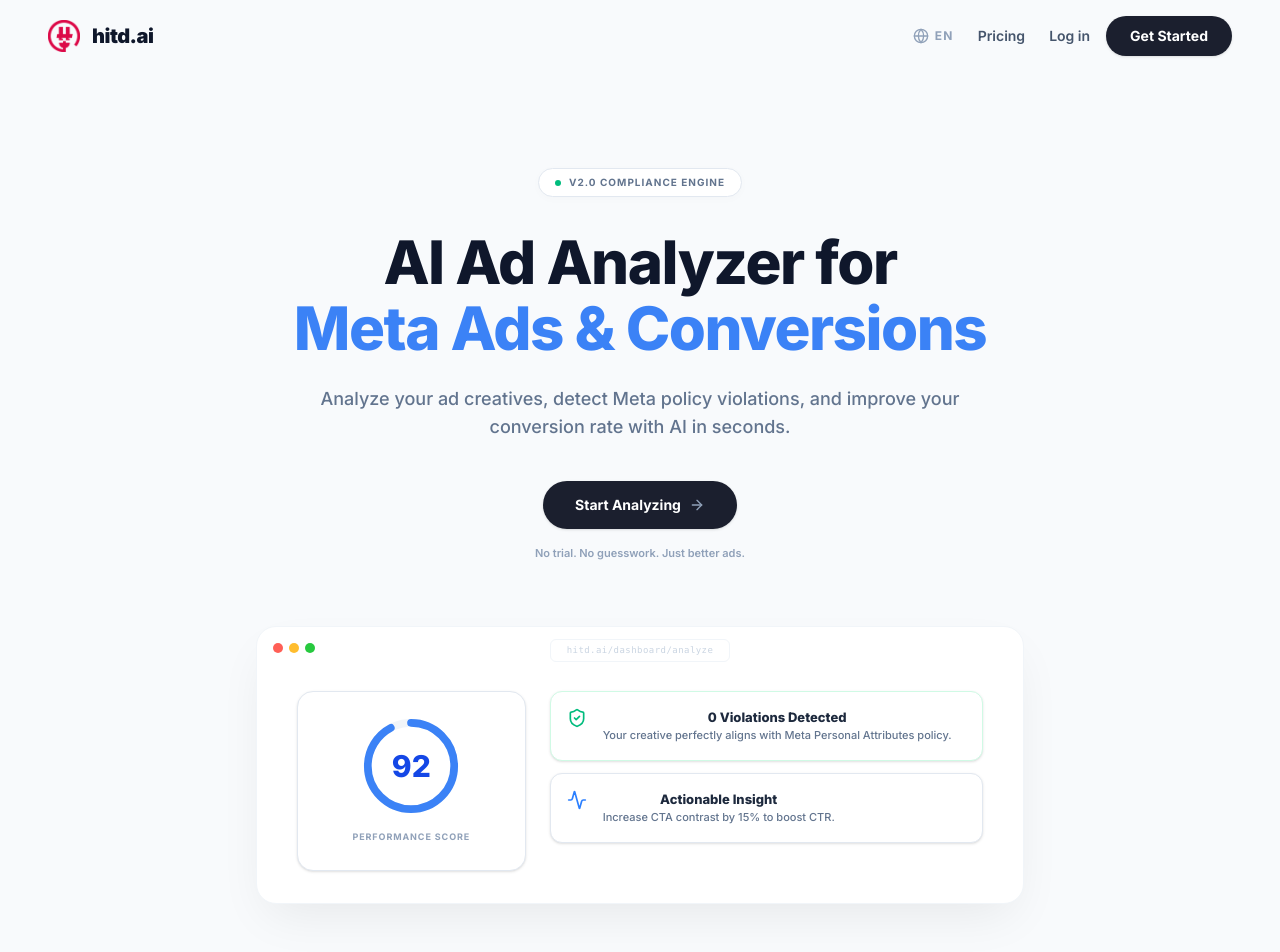
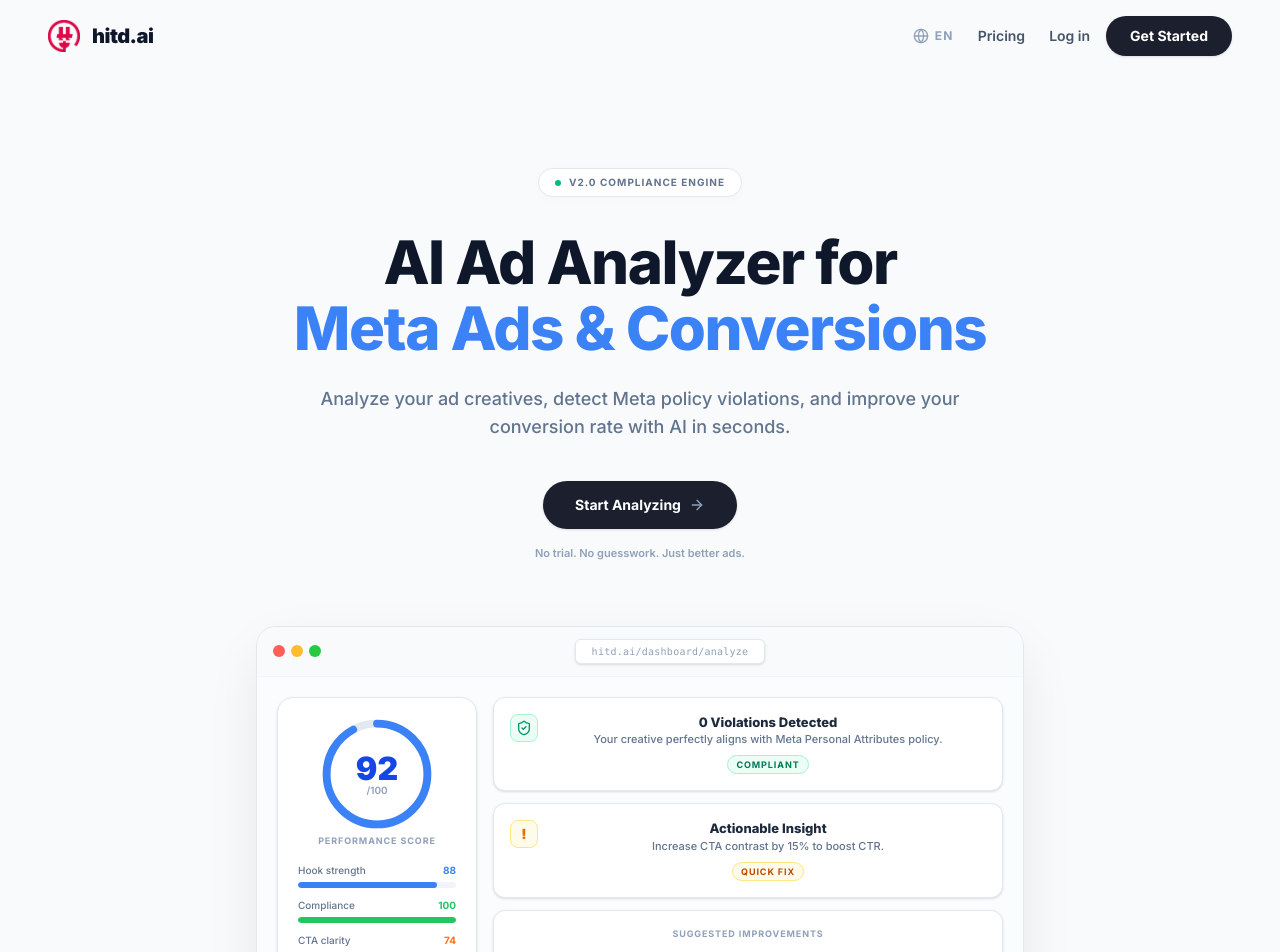
Before and after one commit to xovoxprojects/hitd-app, a Next.js app: page / in a window 1280 px wide. Shown: the top 952 px of the page. Built offline with nearby package versions, Linux system fonts and the light colour scheme; no server answers.

Commit message:
Redesign hero mockup: animated count-up score, progress bars, insight cards, improvements

```diff
--- a/src/app/page.tsx
+++ b/src/app/page.tsx
@@ -3,7 +3,7 @@
 import Link from "next/link";
 import { ArrowRight, ShieldCheck, Zap, Activity, TrendingUp, Check, X, ChevronDown, Video, FileText, BarChart, Globe, Menu } from "lucide-react";
 import { motion, AnimatePresence } from "framer-motion";
-import { useState } from "react";
+import { useState, useEffect } from "react";
 import i18n from "i18next";
 import { useTranslation, initReactI18next } from "react-i18next";
 import { useSession } from "next-auth/react";
@@ -313,6 +313,163 @@
   );
 };
 
+// ── Hero Dashboard Mockup ──────────────────────────────────────────────────
+function useCountUp(target: number, duration = 1200, start = false) {
+  const [count, setCount] = useState(0);
+  useEffect(() => {
+    if (!start) return;
+    let startTime: number | null = null;
+    const step = (timestamp: number) => {
+      if (!startTime) startTime = timestamp;
+      const progress = Math.min((timestamp - startTime) / duration, 1);
+      setCount(Math.floor(progress * target));
+      if (progress < 1) requestAnimationFrame(step);
+    };
+    requestAnimationFrame(step);
+  }, [start, target, duration]);
+  return count;
+}
+
+function HeroMockup({ t }: { t: (key: string) => string }) {
+  const [started, setStarted] = useState(false);
+  const score = useCountUp(92, 1400, started);
+
+  const circumference = 2 * Math.PI * 45; // ~282.7
+  const offset = circumference - (score / 100) * circumference;
+
+  const bars = [
+    { label: "Hook strength", value: 88, color: "#3b82f6" },
+    { label: "Compliance",    value: 100, color: "#22c55e" },
+    { label: "CTA clarity",   value: 74,  color: "#f97316" },
+  ];
+
+  return (
+    <motion.div
+      initial={{ opacity: 0, y: 40 }}
+      animate={{ opacity: 1, y: 0 }}
+      transition={{ delay: 0.4, duration: 0.8 }}
+      onAnimationComplete={() => setStarted(true)}
+      className="mt-12 md:mt-16 w-full max-w-3xl"
+    >
+      {/* Browser chrome */}
+      <div className="bg-white rounded-[20px] shadow-[0_20px_60px_-10px_rgba(0,0,0,0.10)] border border-slate-200 overflow-hidden">
+        {/* Top bar */}
+        <div className="flex items-center gap-3 px-4 py-3 border-b border-slate-100 bg-slate-50">
+          <div className="flex gap-1.5">
+            <div className="w-3 h-3 rounded-full bg-[#ff5f56]" />
+            <div className="w-3 h-3 rounded-full bg-[#ffbd2e]" />
+            <div className="w-3 h-3 rounded-full bg-[#27c93f]" />
+          </div>
+          <div className="flex-1 flex justify-center">
+            <div className="px-4 py-1 bg-white border border-slate-200 rounded-md text-[10px] text-slate-400 font-mono tracking-wide shadow-sm">
+              hitd.ai/dashboard/analyze
+            </div>
+          </div>
+        </div>
+
+        {/* Content */}
+        <div className="p-5 flex flex-col sm:flex-row gap-4 bg-slate-50/60">
+
+          {/* Left panel — Score */}
+          <div className="bg-white rounded-2xl border border-slate-200 shadow-sm p-5 flex flex-col items-center sm:w-[200px] shrink-0">
+            {/* Circle */}
+            <div className="relative w-28 h-28 flex items-center justify-center mb-1">
+              <svg className="absolute inset-0 w-full h-full -rotate-90" viewBox="0 0 100 100">
+                <circle cx="50" cy="50" r="45" fill="none" stroke="#e2e8f0" strokeWidth="7" />
+                <circle
+                  cx="50" cy="50" r="45" fill="none"
+                  stroke="#3b82f6" strokeWidth="7"
+                  strokeLinecap="round"
+                  strokeDasharray={circumference}
+                  strokeDashoffset={offset}
+                  style={{ transition: "stroke-dashoffset 0.05s linear" }}
+                />
+              </svg>
+              <div className="flex flex-col items-center leading-none">
+                <span className="text-[2rem] font-[900] text-blue-700 leading-none">{score}</span>
+                <span className="text-[10px] text-slate-400 font-semibold">/100</span>
+              </div>
+            </div>
+            <div className="text-[9px] font-bold text-slate-400 uppercase tracking-widest text-center mb-4">
+              Performance Score
+            </div>
+
+            {/* Bars */}
+            <div className="w-full space-y-2.5">
+              {bars.map((bar) => (
+                <div key={bar.label}>
+                  <div className="flex justify-between items-center mb-1">
+                    <span className="text-[10px] text-slate-500 font-medium">{bar.label}</span>
+                    <span className="text-[10px] font-bold" style={{ color: bar.color }}>{started ? bar.value : 0}</span>
+                  </div>
+                  <div className="w-full h-1.5 bg-slate-100 rounded-full overflow-hidden">
+                    <motion.div
+                      className="h-full rounded-full"
+                      style={{ backgroundColor: bar.color }}
+                      initial={{ width: 0 }}
+                      animate={{ width: started ? `${bar.value}%` : 0 }}
+                      transition={{ duration: 1.2, delay: 0.1, ease: "easeOut" }}
+                    />
+                  </div>
+                </div>
+              ))}
+            </div>
+          </div>
+
+          {/* Right panel — Cards */}
+          <div className="flex flex-col gap-3 flex-1">
+            {/* Card 1 — violations */}
+            <div className="bg-white rounded-xl border border-slate-200 shadow-sm p-4 flex items-start gap-3">
+              <div className="w-7 h-7 rounded-lg bg-emerald-50 border border-emerald-200 flex items-center justify-center shrink-0">
+                <ShieldCheck className="w-4 h-4 text-emerald-600" />
+              </div>
+              <div className="flex-1 min-w-0">
+                <p className="text-[13px] font-[800] text-slate-800 leading-tight">{t('score_0_viol')}</p>
+                <p className="text-[11px] text-slate-500 font-medium mt-0.5 leading-snug">{t('score_0_viol_sub')}</p>
+                <span className="inline-flex mt-2 px-2 py-0.5 rounded-full bg-emerald-50 text-emerald-700 text-[9px] font-bold tracking-widest uppercase border border-emerald-200">
+                  Compliant
+                </span>
+              </div>
+            </div>
+
+            {/* Card 2 — improvement */}
+            <div className="bg-white rounded-xl border border-slate-200 shadow-sm p-4 flex items-start gap-3">
+              <div className="w-7 h-7 rounded-lg bg-amber-50 border border-amber-200 flex items-center justify-center shrink-0">
+                <span className="text-amber-600 font-black text-sm leading-none">!</span>
+              </div>
+              <div className="flex-1 min-w-0">
+                <p className="text-[13px] font-[800] text-slate-800 leading-tight">{t('score_insight')}</p>
+                <p className="text-[11px] text-slate-500 font-medium mt-0.5 leading-snug">{t('score_insight_sub')}</p>
+                <span className="inline-flex mt-2 px-2 py-0.5 rounded-full bg-amber-50 text-amber-700 text-[9px] font-bold tracking-widest uppercase border border-amber-200">
+                  Quick Fix
+                </span>
+              </div>
+            </div>
+
+            {/* Suggested improvements */}
+            <div className="bg-white rounded-xl border border-slate-200 shadow-sm p-4">
+              <p className="text-[9px] font-bold text-slate-400 uppercase tracking-widest mb-2.5">Suggested Improvements</p>
+              <ul className="space-y-1.5">
+                {[
+                  { color: "#3b82f6", text: "Strengthen opening hook — first 3 seconds are critical" },
+                  { color: "#f97316", text: "Increase CTA button contrast ratio" },
+                  { color: "#94a3b8", text: "Add social proof element near CTA" },
+                ].map((item, i) => (
+                  <li key={i} className="flex items-center gap-2 text-[11px] text-slate-600 font-medium">
+                    <div className="w-2 h-2 rounded-full shrink-0" style={{ backgroundColor: item.color }} />
+                    {item.text}
+                  </li>
+                ))}
+              </ul>
+            </div>
+          </div>
+
+        </div>
+      </div>
+    </motion.div>
+  );
+}
+
 export default function Home() {
   const [openFaq, setOpenFaq] = useState<number | null>(null);
   const [isMenuOpen, setIsMenuOpen] = useState(false);
@@ -410,52 +567,7 @@
           <p className="text-[11px] text-slate-400 mt-4 font-semibold">{t('hero_sub2')}</p>
         </motion.div>
 
-        <motion.div
-          initial={{ opacity: 0, y: 40 }} animate={{ opacity: 1, y: 0 }} transition={{ delay: 0.4, duration: 0.8 }}
-          className="mt-12 md:mt-16 w-full max-w-3xl"
-        >
-          <div className="bg-white rounded-[20px] shadow-[0_20px_50px_-12px_rgba(0,0,0,0.08)] py-8 px-6 md:px-10 relative border border-slate-100 flex flex-col md:flex-row gap-8 items-center justify-center">
-            <div className="absolute top-4 left-4 flex gap-1.5">
-              <div className="w-2.5 h-2.5 rounded-full bg-[#ff5f56]"></div>
-              <div className="w-2.5 h-2.5 rounded-full bg-[#ffbd2e]"></div>
-              <div className="w-2.5 h-2.5 rounded-full bg-[#27c93f]"></div>
-            </div>
-            <div className="absolute top-3 w-full flex justify-center pointer-events-none hidden sm:flex">
-               <div className="px-4 py-1 border border-slate-100 rounded-md text-[9px] text-slate-300 font-mono tracking-wider">
-                  hitd.ai/dashboard/analyze
-               </div>
-            </div>
-
-            <div className="mt-8 flex flex-col md:flex-row gap-6 w-full md:flex">
-              <div className="flex flex-col items-center justify-center p-6 bg-white border border-slate-200 rounded-2xl w-full md:w-1/3 shadow-sm">
-                <div className="relative w-24 h-24 flex items-center justify-center mb-2">
-                  <svg className="absolute inset-0 w-full h-full -rotate-90" viewBox="0 0 100 100">
-                    <circle cx="50" cy="50" r="45" fill="none" className="stroke-slate-100" strokeWidth="8" />
-                    <circle cx="50" cy="50" r="45" fill="none" className="stroke-[#3b82f6]" strokeWidth="8" strokeLinecap="round" strokeDasharray="283" strokeDashoffset="22.6" />
-                  </svg>
-                  <span className="text-3xl font-[800] text-blue-700">92</span>
-                </div>
-                <div className="text-[9px] font-bold text-slate-400 uppercase tracking-widest text-center mt-2">{t('score_perf')}</div>
-              </div>
-              <div className="flex flex-col gap-3 flex-1 w-full relative sm:h-[180px]">
-                <div className="flex items-start gap-4 p-4 bg-white border border-emerald-100 shadow-sm rounded-xl">
-                  <ShieldCheck className="w-5 h-5 text-emerald-500 shrink-0" />
-                  <div>
-                    <h4 className="text-[13px] font-[800] text-slate-800">{t('score_0_viol')}</h4>
-                    <p className="text-[11px] text-slate-500 font-medium">{t('score_0_viol_sub')}</p>
-                  </div>
-                </div>
-                <div className="flex items-start gap-4 p-4 bg-white border border-slate-200 shadow-sm rounded-xl">
-                  <Activity className="w-5 h-5 text-blue-500 shrink-0" />
-                  <div>
-                    <h4 className="text-[13px] font-[800] text-slate-800">{t('score_insight')}</h4>
-                    <p className="text-[11px] text-slate-500 font-medium">{t('score_insight_sub')}</p>
-                  </div>
-                </div>
-              </div>
-            </div>
-          </div>
-        </motion.div>
+        <HeroMockup t={t} />
       </section>
 
       {/* Problem Section */}
```
